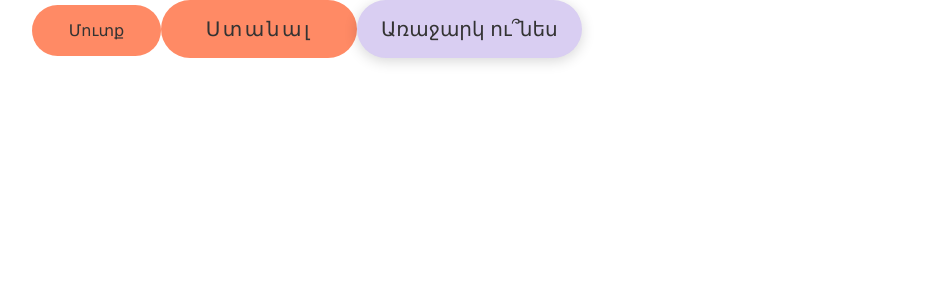
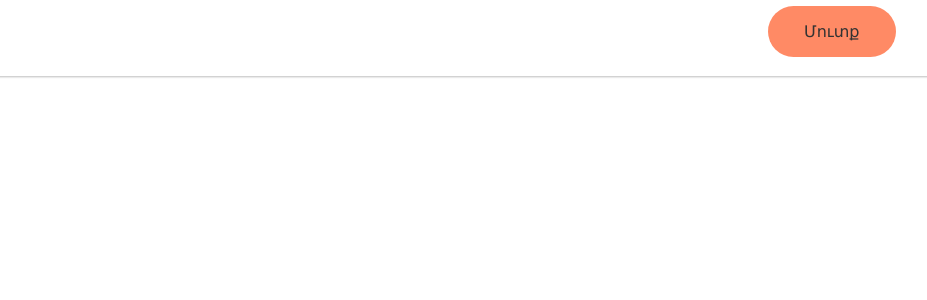
Before and after one commit to RobertPoghosyan/Boxy, a React (Create React App) app: page / in a window 1280 px wide. Shown: the top 300 px of the page, without its empty margins (339-1266 px from the left). Built offline with nearby package versions, Linux system fonts and the light colour scheme.

Commit message:
Create header

```diff
--- a/package.json
+++ b/package.json
@@ -3,6 +3,7 @@
   "version": "0.1.0",
   "private": true,
   "dependencies": {
+    "node-sass": "^4.14.1",
     "react": "^17.0.1",
     "react-dom": "^17.0.1",
     "react-scripts": "4.0.1",
--- a/src/App.js
+++ b/src/App.js
@@ -1,12 +1,14 @@
 import React from 'react';
 
-import Button from './components/Button/Button'
+import Button from './components/Button/Button';
+import Header from './containers/Header/header';
 
 import './App.css';
 
 function App() {
   return (
     <div className="App">
+      <Header />
        <Button className="btn-header" > Մուտք </Button>
        <Button className="btn-main" > Ստանալ </Button>
        <Button className="btn-footer" > Առաջարկ ու՞նես </Button>
--- /dev/null
+++ b/src/containers/Header/header.js
@@ -0,0 +1,30 @@
+import React,{useState} from 'react'
+
+import Button from '../../components/Button/Button'
+import './header.scss'
+
+function Header() {
+    const [isScrolled, setIsScrolled] = useState(false);
+
+    const listenScrollEvent = (e) => {
+        if (window.scrollY > 100) {
+            setIsScrolled(true);
+        } else {
+            setIsScrolled(false);
+        }
+    }
+
+    const componentDidMount = () => {
+        window.addEventListener('scroll', listenScrollEvent)
+    }
+
+    return (
+        <div>
+            <header id='app-header' className={isScrolled ? 'app-header--scrolled' : 'app-header'}>
+                    <Button className="btn-header" > Մուտք </Button>
+            </header>
+
+        </div>
+    )
+}
+export default Header;
--- /dev/null
+++ b/src/containers/Header/header.scss
@@ -0,0 +1,12 @@
+.app-header{
+    position:fixed;
+    height: 64px;
+    box-shadow: 1px 1px 2px rgb(190, 190, 190);
+    background-color: rgb(255, 255, 255);
+    padding:6px 41% ;
+    align-items: center;
+    justify-content: space-between;
+    top:0;
+    left: 0;
+    width: 100%;
+}
```
Also changed, not shown: 1 other file (tests, documents, lock files or other folders).
